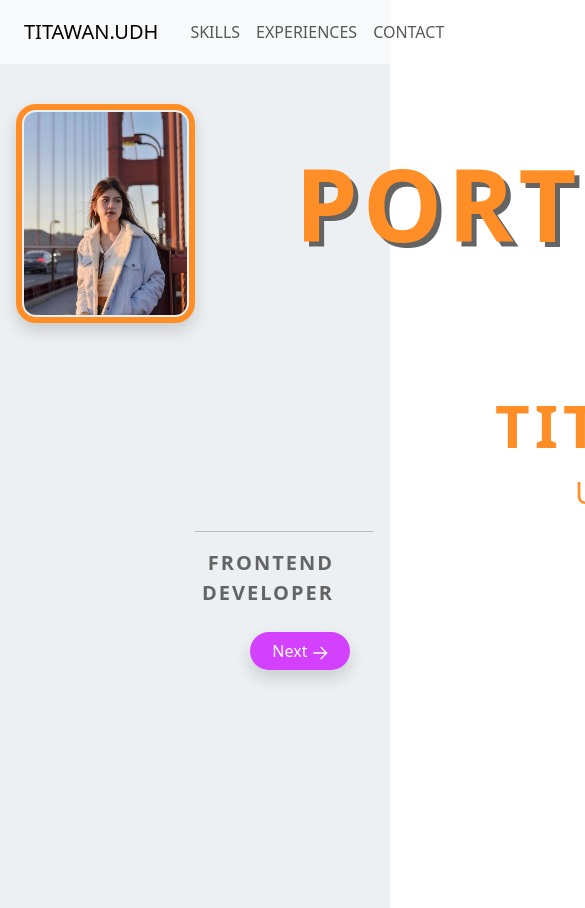
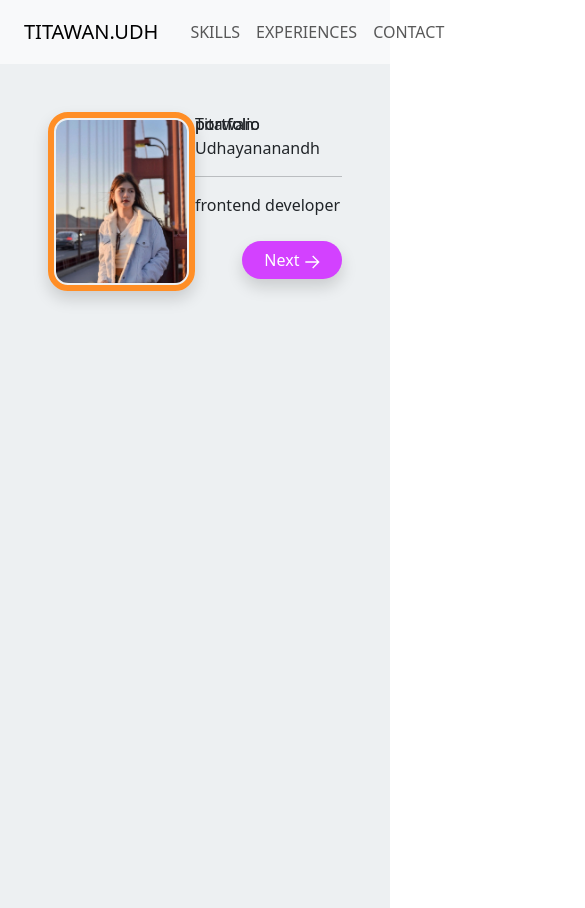
Before and after one commit to TitawanUdh/portfolio-titawan.udh, a React (Create React App) app: page / in a window 390 px wide. Shown: the top 908 px of the page, 585 px wide, since content can reach past the window. Built offline with nearby package versions, Linux system fonts and the light colour scheme.

Commit message:
'updateResponsive'

```diff
--- a/src/index.css
+++ b/src/index.css
@@ -1,14 +1,13 @@
-
 .brand-text {
   text-align: left; /* Aligns the text to the left */
 }
-.bg-body-tertiary{
-  background-color: none
+.bg-body-tertiary {
+  background-color: none;
 }
 
 /* main page */
 .animated-image {
-  animation: mymove 1s ;
+  animation: mymove 1s;
 }
 
 @keyframes mymove {
@@ -58,7 +57,6 @@
   animation: slideInFromLeft 1s ease-in;
 }
 
-
 @keyframes slideInFromBottom {
   0% {
     transform: translateY(100%);
@@ -73,176 +71,148 @@
 }
 
 .border-img {
-  border: 6px solid #FF8E26;
+  border: 6px solid #ff8e26;
   border-radius: 20px;
   padding: 2px;
 }
-.text-header{
-  font-size: 100px;
-  color: #FF8E26;
+
+/* .text-sub-header-name {
+  display: flex;
+  justify-content: end;
+} */
+/* main */
+
+
+
+@media (max-width: 2560px) and (min-width: 950px){
+  .img-personal {
+    margin: 0px 0px 0px 0px;
+  }
+  .text-port{
+    display: flex;
+    justify-content: end;
+  }
+  .text-header {
+    font-size: 90px;
+    color: #ff8e26;
     text-transform: uppercase;
-  font-weight: bold;
-  letter-spacing: 5px;
-  margin-left: 100px;
+    margin: 0px 0px 0px 0px;
+    display: flex;
+    justify-content: end;
+
   }
-
-.text-title {
-  font-size: 20px;
-  color: #D541FF;
-  text-transform: uppercase;
-  font-weight: bold;
-  margin-top: 30px;
-  margin-left: 54px;
-}
-.text-header-grey{
-  font-size: 100px;
+  .text-header-grey {
+    font-size: 90px;
     color: #646464;
     text-transform: uppercase;
-  font-weight: bold;
-  letter-spacing: 5px;
-  margin-left: 105px;
-  margin-top: 5px;
+    margin: 4px -3px 0px 0px;
+
+    display: flex;
+    justify-content: end;
   }
-.text-sub-header-surname{
-  font-size: 30px;
-  color: #FF8E26;
+  .text-sub-header-name {
+    font-size: 35px;
+    color: #ff8e26;
+    text-transform: uppercase;
+
+    margin: 220px 0px 0px 0px;
+    display: flex;
+    justify-content: end;
+  }
+  .text-sub-header-surname {
+    font-size: 25px;
+    color: #453221;
     text-transform: uppercase;
     letter-spacing: 5px;
+    /* margin: 0px 0px 0px 890px; */
+    display: flex;
+    justify-content: end;
   }
-.text-sub-header-name{
-  font-size: 60px;
-  color: #FF8E26;
-  text-transform: uppercase;
-  letter-spacing: 5px;
-  font-weight: bold;
-}
-.text-position{
-  font-size: 20px;
+  .text-position {
+    font-size: 16px;
     color: #646464;
     text-transform: uppercase;
     font-weight: bold;
     letter-spacing: 2px;
-  margin-right: 40px;
-  text-align: end;
+    /* margin: 0px 60px 0px 110px; */
+    /* text-align: end; */
+    display: flex;
+    justify-content: end;
   }
+  .button-next {
+    margin: 0px 0px 0px 0px;
+  }
+  .text-button {
+    font-size: 16px;
+  }
+}
+@media (max-width: 951px) and (min-width: 726px){
+  .img-personal {
+    margin: 0px 0px 0px 0px;
+  }
+  .text-port{
+    display: flex;
+    justify-content: end;
+  }
+  .text-header {
+    font-size: 60px;
+    color: #ff8e26;
+    text-transform: uppercase;
+    margin: 0px 0px 0px 0px;
+    display: flex;
+    justify-content: end;
 
-/* @media (max-width: 576px) {
-  .text-header {
-    color: #FF8E26;
-    text-transform: uppercase;
-    font-size: 60px;
-    margin-left: 20px;
   }
   .text-header-grey {
     font-size: 60px;
     color: #646464;
     text-transform: uppercase;
-    margin-left: 20px;
+    margin: 3px -3px 0px 0px;
+
+    display: flex;
+    justify-content: end;
   }
   .text-sub-header-name {
-    font-size: 40px;
-    margin-left: 20px;
-    color: #FF8E26;
+    font-size: 30px;
+    color: #ff8e26;
     text-transform: uppercase;
-    letter-spacing: 5px;
+
+    margin: 200px 0px 0px 0px;
+    display: flex;
+    justify-content: end;
   }
   .text-sub-header-surname {
     font-size: 20px;
-    color: #FF8E26;
+    color: #453221;
     text-transform: uppercase;
     letter-spacing: 5px;
-    margin-left: 20px;
+    /* margin: 0px 0px 0px 890px; */
+    display: flex;
+    justify-content: end;
   }
   .text-position {
-    font-size: 16px;
-    margin-right: 20px;
+    font-size: 14px;
     color: #646464;
     text-transform: uppercase;
     font-weight: bold;
     letter-spacing: 2px;
-    text-align: start;
+    /* margin: 0px 60px 0px 110px; */
+    /* text-align: end; */
+    display: flex;
+    justify-content: end;
+  }
+  .button-next {
+    margin: 0px 0px 0px 0px;
+  }
+  .text-button {
+    font-size: 14px;
   }
 }
 
-@media (min-width: 576px) and (max-width: 768px) {
-  .text-header {
-    font-size: 80px;
-    color: #FF8E26;
-    text-transform: uppercase;
-    margin-left: 50px;
-  }
-  .text-header-grey {
-    font-size: 80px;
-    color: #646464;
-    text-transform: uppercase;
-    margin-left: 50px;
-  }
-  .text-sub-header-name {
-    font-size: 50px;
-    margin-left: 50px;
-    color: #FF8E26;
-    text-transform: uppercase;
-    letter-spacing: 5px;
-  }
-  .text-sub-header-surname {
-    font-size: 25px;
-    margin-left: 50px;
-    color: #FF8E26;
-    text-transform: uppercase;
-    letter-spacing: 5px;
-  }
-  .text-position {
-    font-size: 18px;
-    margin-right: 30px;
-    text-align: end;
-    color: #646464;
-  text-transform: uppercase;
-  font-weight: bold;
-  letter-spacing: 2px;
-  }
-}
-
-@media (min-width: 768px) {
-  .text-header {
-    font-size: 100px;
-    color: #FF8E26;
-    text-transform: uppercase;
-    margin-left: 100px;
-  }
-  .text-header-grey {
-    font-size: 100px;
-    color: #646464;
-    text-transform: uppercase;
-    margin-left: 100px;
-  }
-  .text-sub-header-name {
-    font-size: 60px;
-    color: #FF8E26;
-    text-transform: uppercase;
-    margin-left: 100px;
-  }
-  .text-sub-header-surname {
-    font-size: 30px;
-    color: #FF8E26;
-    text-transform: uppercase;
-    letter-spacing: 5px;
-    margin-left: 100px;
-  }
-  .text-position {
-    font-size: 20px;
-    color: #646464;
-    text-transform: uppercase;
-    font-weight: bold;
-    letter-spacing: 2px;
-    margin-right: 40px;
-    text-align: end;
-  }
-} */
-
 /* Skill Page */
-.text-header-title{
+.text-header-title {
   font-size: 70px;
-  color: #FF8E26;
+  color: #ff8e26;
   text-transform: uppercase;
   font-weight: bold;
   letter-spacing: 5px;
@@ -250,22 +220,20 @@
   margin-left: 50px;
 }
 
-input[type='range']::-webkit-slider-thumb {
-  background-color: #FF8E26;
+input[type="range"]::-webkit-slider-thumb {
+  background-color: #ff8e26;
   animation: slideInFromLeft 0.5s ease-in;
 }
 
-
-input[type='range']::-webkit-slider-runnable-track {
+input[type="range"]::-webkit-slider-runnable-track {
   background-color: rgb(22, 22, 22); /* Change to your desired track color */
 }
-.pointer-events{
+.pointer-events {
   pointer-events: auto !important;
 }
-.img-size{
+.img-size {
   object-fit: cover;
-  max-width: 300px
-
+  max-width: 300px;
 }
 /* experience page */
 .card-info {
@@ -275,58 +243,64 @@ input[type='range']::-webkit-slider-runnable-track {
   border: none;
 }
 
-.carousel-control-next-icon{
+.carousel-control-next-icon {
   padding: 0px;
   margin: 0px;
   color: black;
   background-color: black;
 }
 
-.carousel-control-prev-icon{
+.carousel-control-prev-icon {
   color: black;
   background-color: black;
-
 }
-.carousel{
-  position:none;
+.carousel {
+  position: none;
 }
 
-div.card-opacity{
+div.card-opacity {
   color: #000000;
-
 }
 
-.sub-text-info{
+.sub-text-info {
   color: black;
 }
 
 /* contact */
+@media (min-width: 576px) and (max-width: 768px) {
+  /* .hover-card{
+    margin: 10px 10px 150px 10px;
+  }
+  .card-info {
+    min-width: 30vw;
+    padding: none  !important;
+  } */
+}
 .name {
-  color:#FF8E26;
+  color: #ff8e26;
   letter-spacing: 2px;
   font-size: 40px;
-
 }
 
 .surname {
-  color:#FF8E26;
+  color: #ff8e26;
   letter-spacing: 2px;
   font-size: 30px;
   padding-left: 20px;
 }
 
-.on-select{
+.on-select {
   background-color: rgba(225, 234, 249, 0.8);
   border-radius: 10px;
   padding: 5px;
 }
 
 .text-infomation {
-  color:#FF8E26;
+  color: #ff8e26;
   font-size: 18px;
 }
 
-.bg-grade{
+.bg-grade {
   background-color: rgba(233, 120, 0, 0.5);
   border-radius: 8px;
   padding: 3px 10px 3px 10px;
@@ -334,14 +308,14 @@ div.card-opacity{
 
 body {
   margin: 0;
-  font-family: -apple-system, BlinkMacSystemFont, 'Segoe UI', 'Roboto', 'Oxygen',
-    'Ubuntu', 'Cantarell', 'Fira Sans', 'Droid Sans', 'Helvetica Neue',
+  font-family: -apple-system, BlinkMacSystemFont, "Segoe UI", "Roboto", "Oxygen",
+    "Ubuntu", "Cantarell", "Fira Sans", "Droid Sans", "Helvetica Neue",
     sans-serif;
   -webkit-font-smoothing: antialiased;
   -moz-osx-font-smoothing: grayscale;
 }
 
 code {
-  font-family: source-code-pro, Menlo, Monaco, Consolas, 'Courier New',
+  font-family: source-code-pro, Menlo, Monaco, Consolas, "Courier New",
     monospace;
 }
--- a/src/pages/Main.jsx
+++ b/src/pages/Main.jsx
@@ -11,7 +11,6 @@ function MainPage() {
     name: "Titawan",
     surname: "Udhayananandh",
     position: "frontend developer",
-    // link_to:
   };
   const navigate = useNavigate();
   return (
@@ -25,26 +24,26 @@ function MainPage() {
         position: "relative",
       }}
     >
-      <div className="p-3">
+      <div className="p-5">
         <div className=" row">
           <div className="col-12 d-flex">
-            <div className="col-6 ">
-              <span className="d-flex justify-content-center mt-4">
+            <div className="col-6 orders-custom-1">
+              <span className="d-flex justify-content-center ">
                 <Image
                   className="border-img animated-image shadow"
                   src={imgPersonal}
                   fluid
                   style={{
-                    minWidth: "50px",
-                    maxWidth: "350px",
+                    minWidth: "100px",
+                    maxWidth: "450px",
                     borderRadius: "20px",
                   }}
                 />
               </span>
             </div>
-            <div className="col-6">
-              <div className="align-middle mt-5">
-                <span className="text-header-grey position-absolute start-animation ">
+            <div className="col-6 orders-custom-2 ">
+              <div className="align-middle text-custom-end text-port">
+                <span className="text-header-grey position-absolute start-animation">
                   {data.head_title}
                 </span>
                 <span className="text-header position-absolute start-animation">
@@ -52,29 +51,19 @@ function MainPage() {
                 </span>
               </div>
 
-              <div
-                className="text-sub-header-name start-animation"
-                style={{
-                  marginTop: "300px",
-                  marginLeft: "300px",
-                }}
-              >
+              <div className="text-sub-header-name start-animation">
                 {data.name}
               </div>
-              <div
-                className="text-sub-header-surname mt-0 start-animation"
-                style={{
-                  marginLeft: "380px",
-                }}
-              >
+              <div className="text-sub-header-surname mt-0 start-animation">
                 {data.surname}
               </div>
               <hr />
               <div className="text-position bottom-animation">
                 {data.position}
               </div>
-              <div className="d-flex justify-content-end m-4 mt-4">
+              <div className="d-flex justify-content-end  mt-4">
                 <Button
+                  className="button-next"
                   style={{
                     borderRadius: "20px",
                     minWidth: "100px",
@@ -86,7 +75,7 @@ function MainPage() {
                     navigate("/skills");
                   }}
                 >
-                  Next <GrLinkNext />
+                  <span className="text-button">Next</span> <GrLinkNext />
                 </Button>
               </div>
             </div>
--- a/src/pages/Skills.jsx
+++ b/src/pages/Skills.jsx
@@ -262,7 +262,7 @@ function SkillsPage() {
     >
       <div className="text-header-title end-animation">SKILLs</div>
       <div className="col-12 d-flex">
-        <div className="col-6">
+        <div className="col-6 ">
           <div className="p-5 pt-4">
           {skills.map((d, i) => (
             <>
@@ -283,7 +283,7 @@ function SkillsPage() {
             </>
           ))}{" "}
         </div></div>
-        <div className="col-6">
+        <div className="col-6 ">
           {click ? (
             <div className="m-4 mt-0 pt-0 position-absolute">
               <Card
```
Also changed, not shown: src/pages/Contact.jsx (+27 -9 lines). Lines whose indentation alone changed are shown as unchanged.
